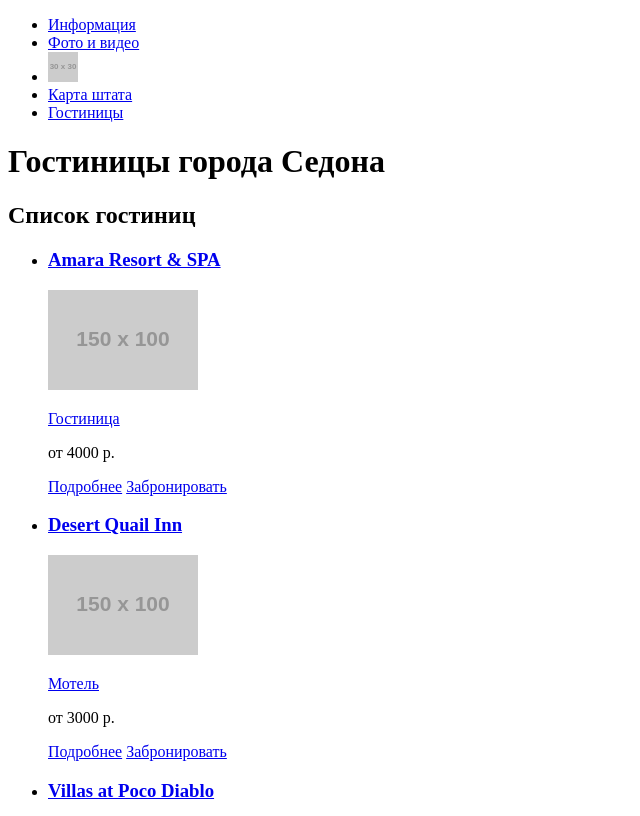
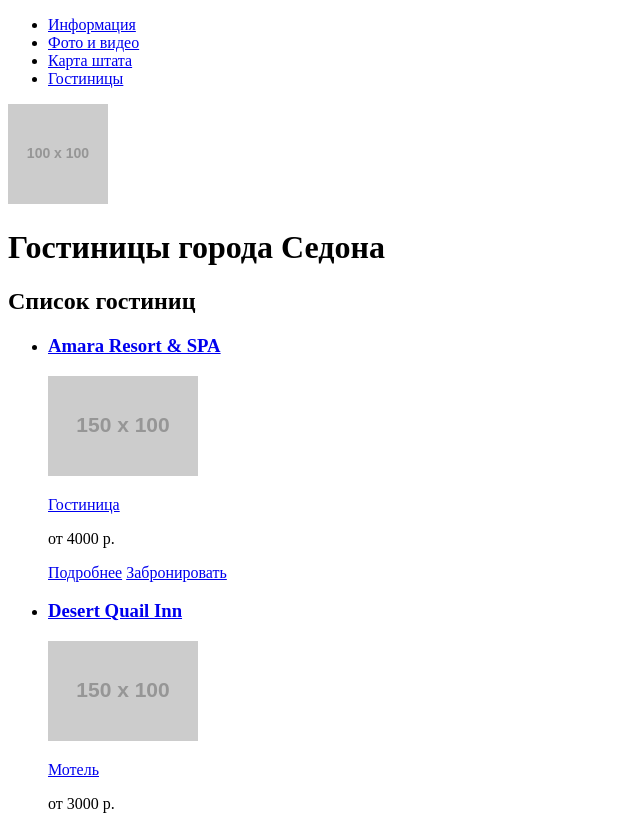
Before and after one commit to anyaisonline/102061-sedona, a plain HTML site: page catalog.html in a window 1280 px wide. Shown: the top 816 px of the page, without its empty margins (0-640 px from the left). Drawn offline with Linux system fonts and the light colour scheme; placeholder pictures from the web are drawn by us.

Commit message:
Доработка страницы "Гостиницы"
1) Вынос лого из навигации и прикрутила ссылку к нему.
2) Исправление ссылки на курс в футере.

```diff
--- a/catalog.html
+++ b/catalog.html
@@ -10,12 +10,16 @@
         <nav class="main-navigation">
             <ul class="site-navigation">
                 <li><a href="info.html">Информация</a></li>
-                <li><a href="info.html">Фото и видео</a></li>
-                <li><img src="http://placehold.it/30x30" width="30" height="30" alt="Логотип города Седона"></li>
-                <li><a href="info.html">Карта штата</a></li>
-                <li><a href="info.html">Гостиницы</a></li>
+                <li><a href="foto_and_video.html">Фото и видео</a></li>
+                <li><a href="map.html">Карта штата</a></li>
+                <li><a href="holes.html">Гостиницы</a></li>
             </ul>
         </nav>
+        <span class="main-header-logo">
+            <a href="index.html">
+                <img src="http://placehold.it/100x100" width="100" height="100" alt="Логотип города Седона">
+            </a>
+        </span>
     </header>
     <main class="container">
         <h1 class="visually-hidden">Гостиницы города Седона</h1>
@@ -107,7 +111,7 @@
         </div>
         <p class="footer-copyright">
             <b>Website by</b>
-            <a class="button" href="https://htmlacademy.ru/">HTML Academy</a>
+            <a class="button" href="https://htmlacademy.ru/intensive/htmlcss">HTML Academy</a>
         </p>
     </footer>
 </body>
```
